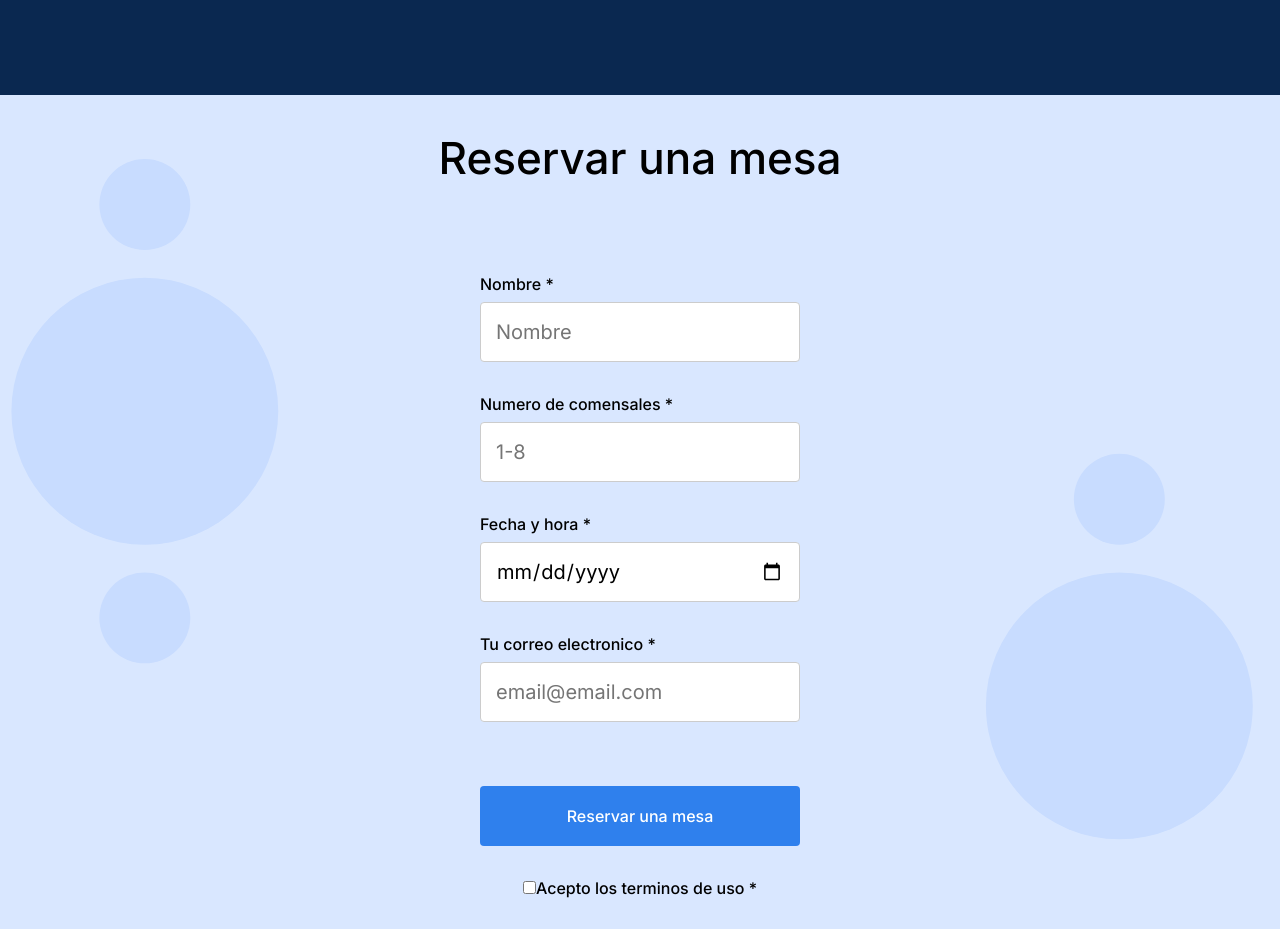
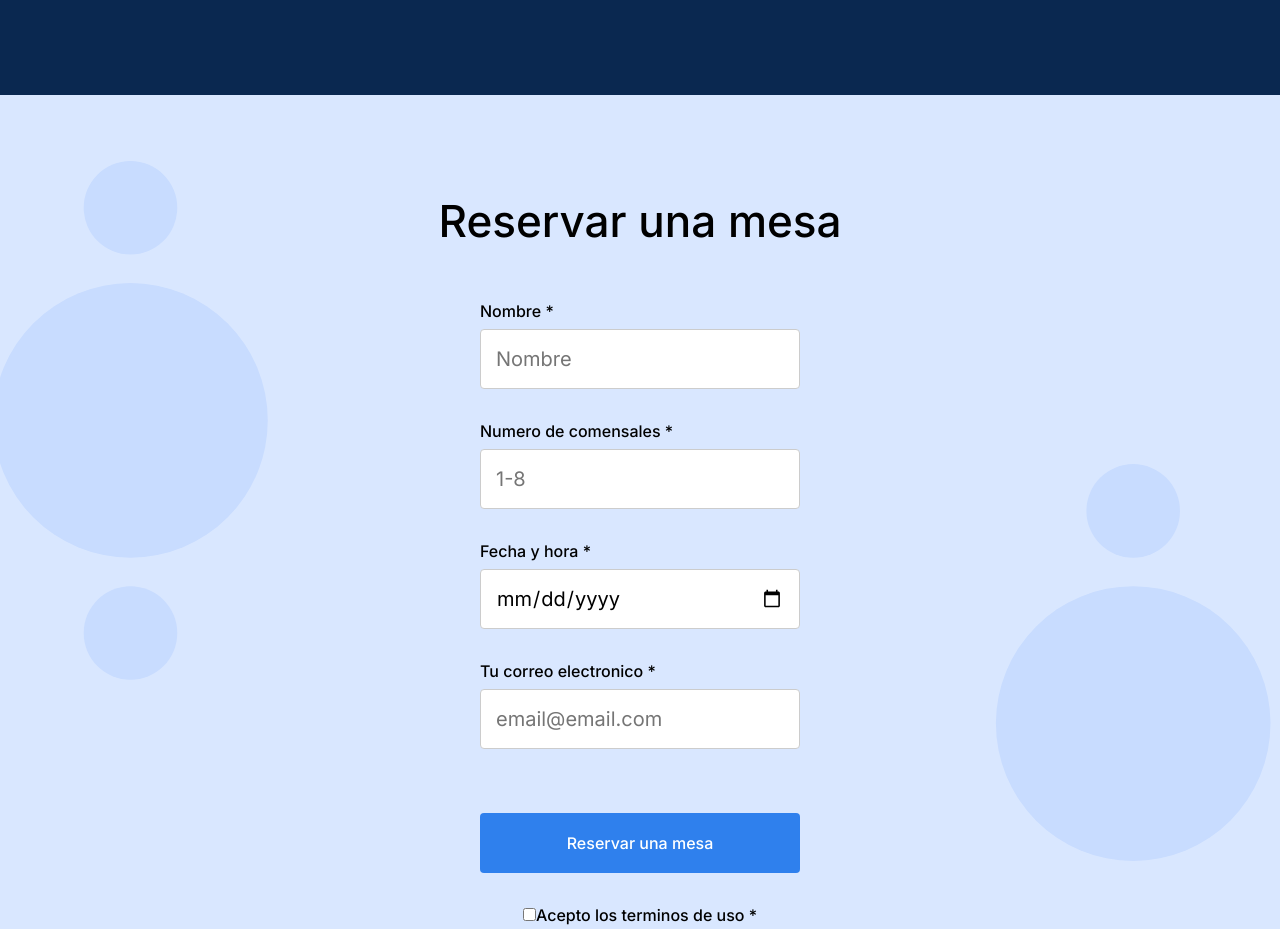
Before and after one commit to DarkDieval/web_project_coffeeshop, a plain HTML site: page index.html in a window 1280 px wide. Shown: the part 1820-2749 px from the top of the page. Drawn offline with Linux system fonts and the light colour scheme.

Commit message:
add_section_reservation

```diff
--- a/pages/index.css
+++ b/pages/index.css
@@ -208,7 +208,7 @@
   font-weight: 500;
   font-size: 44px;
   line-height: 52px;
-  margin: 100 0 0 0;
+  margin: 100px 0 0 0;
 }
 
 .reservation__form {
```
